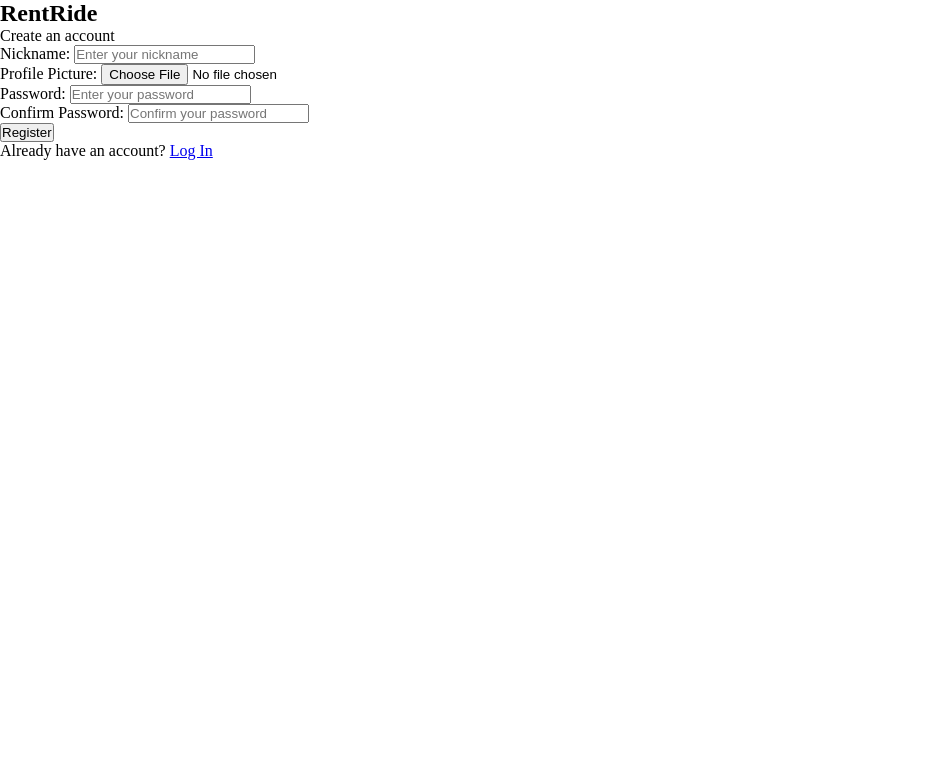
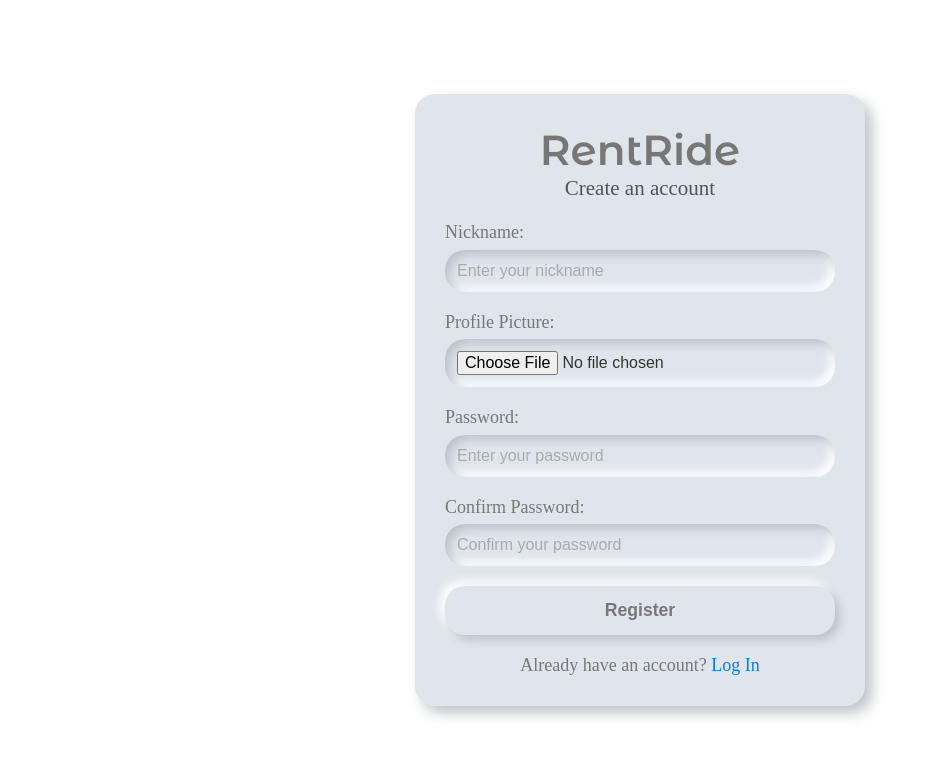
Before and after one commit to DounarDaniel/RentRide, a website built with Vite: page index.html in a window 1280 px wide. Shown: the whole page, without its empty margins (0-941 px from the left). Built offline with nearby package versions, Linux system fonts and the light colour scheme; a web font is replaced by a local one.

Commit message:
feat: implemented SPA for registration form

```diff
--- a/src/forms/register/drawRegisterForm.js
+++ /dev/null
@@ -1,36 +0,0 @@
-import { ROOT_ELEMENT } from "../../constants";
-
-// потом надо будет переделать, пока что это функция-заглушка
-export function drawRegisterForm(){
-    ROOT_ELEMENT.insertAdjacentHTML('beforeend', `
-    <div class="container">
-        <form action="" class="form" name="register">
-            <h2 class="title">RentRide</h2>
-            <p class="subtitle">Create an account</p>
-
-            <div class="input-group">
-                <label for="nickname">Nickname:</label>
-                <input type="text" id="nickname" name="nickname" placeholder="Enter your nickname" minlength="2" required>
-            </div>
-
-            <div class="input-group">
-                <label for="avatar">Profile Picture:</label>
-                <input type="file" id="avatar" name="avatar" accept="image/*" placeholder="Chose your avatar">
-            </div>
-
-            <div class="input-group">
-                <label for="password">Password:</label>
-                <input type="password" id="password" name="password" placeholder="Enter your password" minlength="4" required>
-            </div>
-
-            <div class="input-group">
-                <label for="confirm_password">Confirm Password:</label>
-                <input type="password" id="confirm_password" name="confirm_password" placeholder="Confirm your password"
-                    required minlength="4">
-            </div>
-
-            <button type="submit">Register</button>
-            <p class="login-text">Already have an account? <a href="#" class="login-link">Log In</a></p>
-        </form>
-    </div>`)
-}
--- a/src/forms/register/registerUser.js
+++ b/src/forms/register/registerUser.js
@@ -1,13 +1,10 @@
-import { drawRegisterForm } from "./drawRegisterForm.js";
+import { renderRegisterForm } from "./renderRegisterForm.js";
 import { firebase, encryptPassword, initMap, createTransportContainer } from "../../index.js";
 import { USERS_COLLECTION_NAME, USERS_DOC_ID, DEFAULT_AVATAR } from "../../constants.js";
 
 export function registerUser() {
-    drawRegisterForm();
+    renderRegisterForm();
     const form = document.forms.register;
-
-    // const form = drawRegisterForm();
-    // функция отрисовывает форму и возвращает её элемент
 
     form.addEventListener('submit', async function (event) {
         event.preventDefault()
--- /dev/null
+++ b/src/forms/register/renderRegisterForm.js
@@ -0,0 +1,41 @@
+import { ROOT_ELEMENT } from "../../constants";
+
+import styles from '../style.module.css'
+
+export function renderRegisterForm() {
+    const container = document.createElement('div');
+    container.classList.add(styles.container);
+
+    const form = `
+    <form action="" class=${styles.form} name="register">
+          <h2 class=${styles.title}>RentRide</h2>
+          <p class=${styles.subtitle}>Create an account</p>
+
+        <div class=${styles.inputGroup}>
+            <label for="nickname">Nickname:</label>
+            <input type="text" id="nickname" name="nickname" placeholder="Enter your nickname" minlength="2" required>
+        </div>
+
+        <div class=${styles.inputGroup}>
+            <label for="avatar">Profile Picture:</label>
+            <input type="file" id="avatar" name="avatar" accept="image/*" placeholder="Chose your avatar">
+        </div>
+
+        <div class=${styles.inputGroup}>
+            <label for="password">Password:</label>
+            <input type="password" id="password" name="password" placeholder="Enter your password" minlength="4" required>
+        </div>
+
+         <div class=${styles.inputGroup}>
+            <label for="confirm_password">Confirm Password:</label>
+            <input type="password" id="confirm_password" name="confirm_password" placeholder="Confirm your password"
+                required minlength="4">
+        </div>
+
+        <button type="submit">Register</button>
+        <p class=${styles.loginText}>Already have an account? <a href="#" class=${styles.loginLink}>Log In</a></p>
+    </form>`
+
+    container.insertAdjacentHTML('afterbegin', form);
+    ROOT_ELEMENT.appendChild(container);
+}
--- a/src/forms/style.css
+++ b/src/forms/style.module.css
@@ -1,13 +1,10 @@
-body {
-    min-height: 100vh;
-}
-
 .container {
     display: flex;
     justify-content: center;
     align-items: center;
     min-height: 100vh;
     margin: 0;
+    padding: 20px 0;
 }
 
 .form {
@@ -38,7 +35,7 @@ body {
     margin-bottom: 21px;
 }
 
-.input-group {
+.inputGroup {
     margin-bottom: 20px;
     color: #777;
 }
@@ -95,18 +92,18 @@ button:active {
         -2px -2px 5px #ffffff;
 }
 
-.login-text {
+.loginText {
     text-align: center;
     margin-top: 20px;
     color: #777;
     font-size: 18px;
 }
 
-.login-link {
+.loginLink {
     color: #007bff;
     text-decoration: none;
 }
 
-.login-link:hover {
+.loginLink:hover {
     text-decoration: underline;
 }
```
